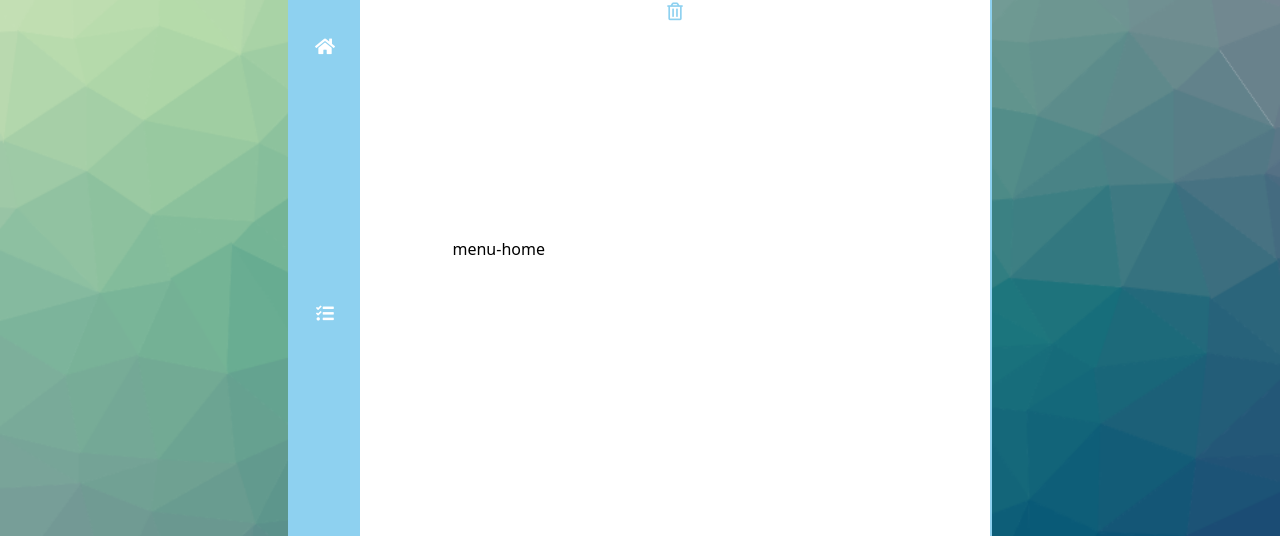
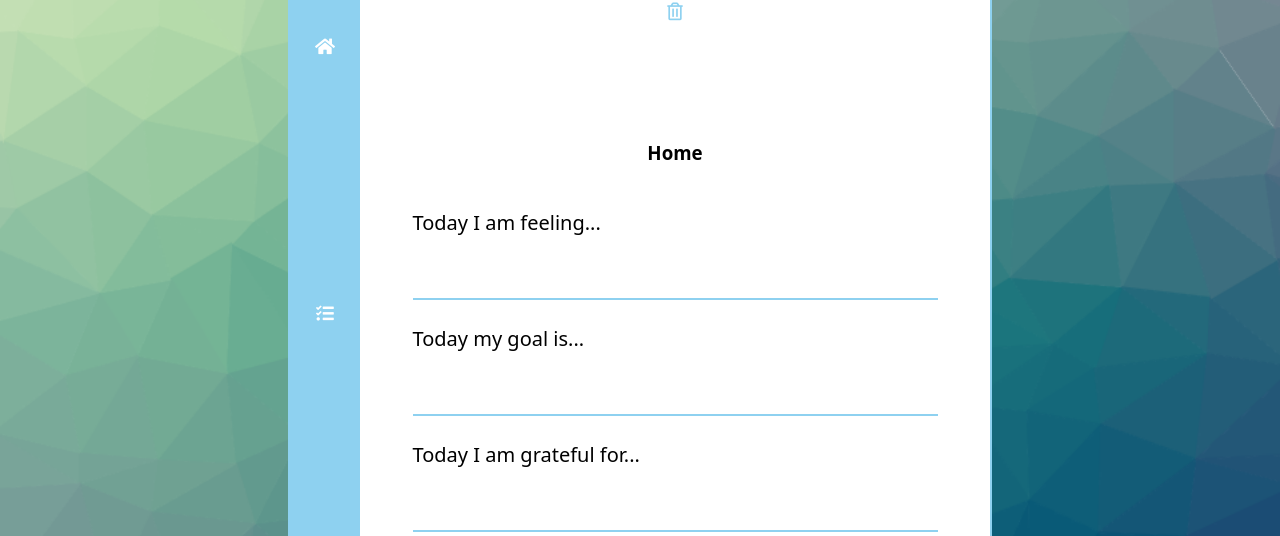
Before and after one commit to jessywlee/mini-journal-ts, a website with bundled scripts: page index.html in a window 1280 px wide. Shown: the part 86-622 px from the top of the page. Built offline with nearby package versions, Linux system fonts and the light colour scheme.

Commit message:
[add] PlanComponent

```diff
--- a/src/app.ts
+++ b/src/app.ts
@@ -5,6 +5,7 @@ class App {
 	constructor(appRoot: HTMLElement) {
 		this.page = new PageComponent('menu-home');
 		this.page.attachTo(appRoot);
+		this.page.changeMenu("home");
 
 		const homeButton = document.querySelector(".button-home");
 		homeButton?.addEventListener('click', () => {
--- /dev/null
+++ b/src/components/item/plan.ts
@@ -0,0 +1,46 @@
+export class PlanComponent {
+	private element: HTMLElement;
+	constructor() {
+		this.element = document.createElement("div");
+		this.element.className = "home-input-container";
+		this.element.innerHTML = `
+    <h3 style="text-align: center;">Home</h3>
+    <div class="home-input">
+      <span>Today I am feeling...</span>
+      <input id="input-feeling" type="text">
+    </div>
+    <div class="home-input">
+      <span>Today my goal is...</span>
+      <input id="input-goal" type="text">
+    </div>
+    <div class="home-input">
+      <span>Today I am grateful for...</span>
+      <input id="input-grateful"type="text">
+    </div>`;
+	}
+	savePlanOnLocalStorage() {
+		const inputFeeling = document.querySelector("#input-feeling");
+		const inputGoal = document.querySelector("#input-goal");
+    const inputGrateful = document.querySelector("#input-grateful");
+
+		inputFeeling?.addEventListener("change", (e: Event) => {
+      this.saveInputValue(e, 'todayFeeling');
+    });
+    inputGoal?.addEventListener("change", (e: Event) => {
+			this.saveInputValue(e, "todayGoal");
+    });
+    inputGrateful?.addEventListener("change", (e: Event) => {
+			this.saveInputValue(e, "todayGrateful");
+		});
+	}
+	saveInputValue(event: Event, inputName: string): void {
+		const input = event.target as HTMLInputElement;
+		const value = input.value;
+		if (value) {
+			localStorage.setItem(inputName, value);
+		}
+	}
+	attachTo(parent: HTMLElement, position: InsertPosition = "afterbegin") {
+		parent.insertAdjacentElement(position, this.element);
+	}
+}
--- a/src/components/page/page.ts
+++ b/src/components/page/page.ts
@@ -1,7 +1,9 @@
+import { PlanComponent } from '../item/plan.js';
+type PageMenu = 'home' | 'tasks' | 'playlist';
 export class PageComponent {
-  private element: HTMLUListElement;
+  private element: HTMLDivElement;
   constructor(pageMenu: string) {
-    this.element = document.createElement('ul');
+    this.element = document.createElement('div');
     this.element.setAttribute('class', pageMenu);
     this.element.textContent = `${pageMenu}`;
   }
@@ -10,7 +12,12 @@ export class PageComponent {
     parent.insertAdjacentElement(position, this.element);
   }
 
-  changeMenu(pageMenu: string) {
+  changeMenu(pageMenu: PageMenu) {
     this.element.textContent = `${pageMenu}`;
+    if (pageMenu == 'home') {
+      const plan = new PlanComponent();
+      plan.attachTo(this.element, 'afterbegin');
+      plan.savePlanOnLocalStorage();
+    }
   }
 }
--- a/src/main.css
+++ b/src/main.css
@@ -85,7 +85,12 @@ li {
 .main-document {
 	display: contents;
 }
-
+.home-input-container {
+	height: 90%;
+	display: flex;
+	flex-direction: column;
+	justify-content: space-between;
+}
 .home-input {
 	display: flex;
 	flex-direction: column;
```
